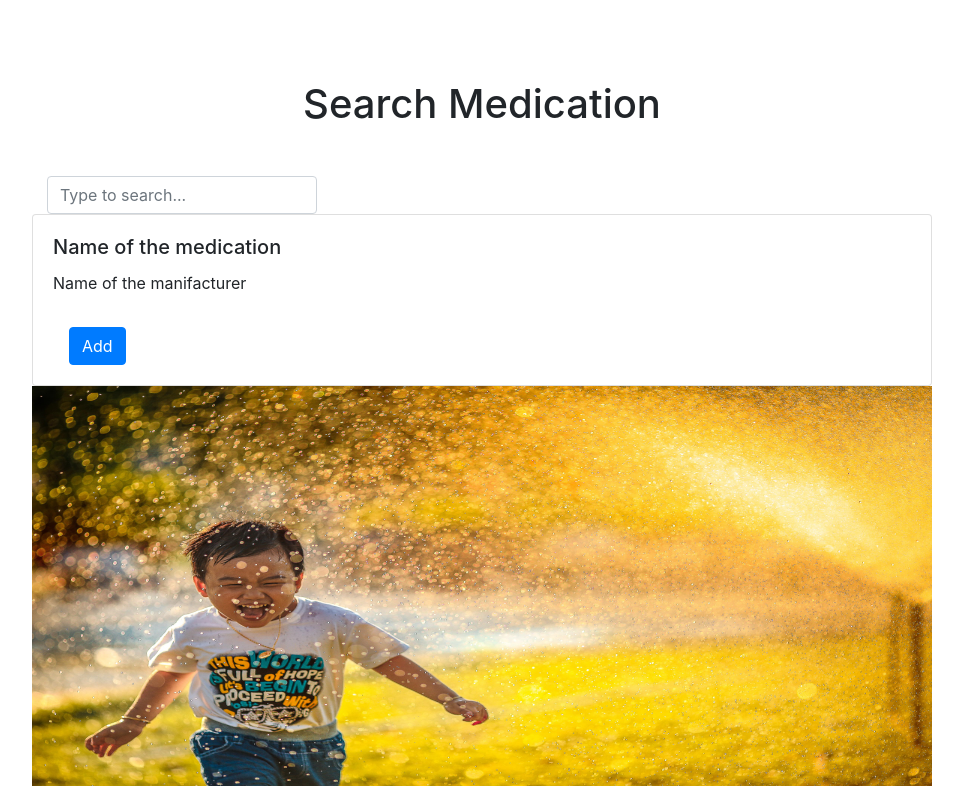
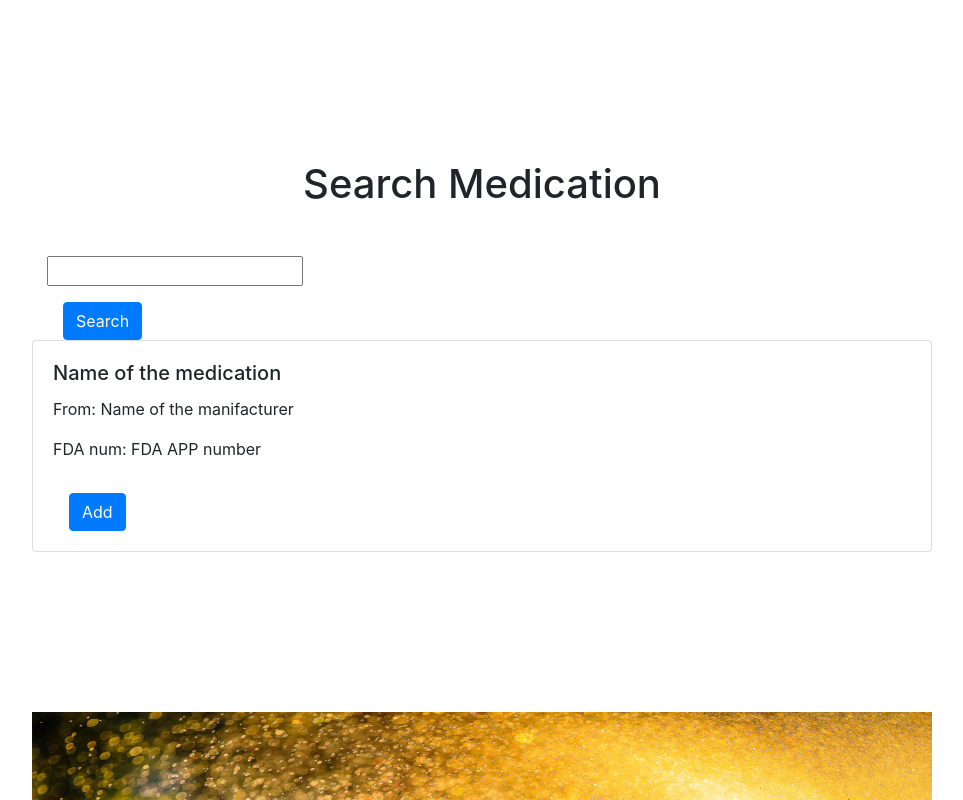
Before and after one commit to chingu-voyages/v27-geckos-team-03, a React (Create React App) app in the folder health-on-time/: page / in a window 1280 px wide. Shown: the top 800 px of the page, without its empty margins (158-1121 px from the left). Built offline with nearby package versions, Linux system fonts and the light colour scheme; no server answers.

Commit message:
Cleaned medicationcard.js

```diff
--- a/health-on-time/src/components/MedicationCard.js
+++ b/health-on-time/src/components/MedicationCard.js
@@ -6,10 +6,11 @@ const MedicationCard = ({ medications }) => {
     <div>
       <CardDeck>
         {medications.map((medication) => (
-          <Card>
+          <Card key={medication.appNumber}>
             <Card.Body>
               <Card.Title>{medication.brandName}</Card.Title>
-              <Card.Text>{medication.manifacturer}</Card.Text>
+              <Card.Text>From: {medication.manifacturer}</Card.Text>
+              <Card.Text>FDA num: {medication.appNumber}</Card.Text>
               <Button>Add</Button>
             </Card.Body>
           </Card>
--- a/health-on-time/src/components/SearchBox.js
+++ b/health-on-time/src/components/SearchBox.js
@@ -1,16 +1,36 @@
-import React from "react";
+import React, { useState } from "react";
+import { Button } from "react-bootstrap";
 
 const SearchBox = (props) => {
+  const [title, setTitle] = useState("");
+
   return (
     <div className="col col-sm-4">
-      <input
-        className="form-control"
-        value={props.value}
-        onChange={(event) => props.setSearchValue(event.target.value)}
-        placeholder="Type to search..."
-      ></input>
+      <form
+        onSubmit={(e) => {
+          e.preventDefault();
+          props.setSearchValue(title);
+        }}
+      >
+        <input onChange={(event) => setTitle(event.target.value)} />
+        <Button
+          onClick={(e) => {
+            e.preventDefault();
+            props.setSearchValue(title);
+          }}
+        >
+          Search
+        </Button>
+      </form>
     </div>
   );
 };
 
 export default SearchBox;
+
+// <input
+//   className="form-control"
+//   value={props.value}
+//   placeholder="Type to search..."
+//   onChange={(event) => props.setSearchValue(event.target.value)}
+// ></input>;
--- a/health-on-time/src/components/SearchMedication.js
+++ b/health-on-time/src/components/SearchMedication.js
@@ -7,6 +7,7 @@ const SearchMedication = () => {
     {
       brandName: "Name of the medication",
       manifacturer: "Name of the manifacturer",
+      appNumber: "FDA APP number",
     },
   ]);
   const [searchValue, setSearchValue] = useState("");
@@ -16,24 +17,18 @@ const SearchMedication = () => {
     //const url = `https://api.fda.gov/drug/drugsfda.json?search=openfda.generic_name%22methadone%22&limit=5`;
     const response = await fetch(url);
     const responseJson = await response.json();
+
     if (responseJson.results) {
       console.log(responseJson.results);
-      //setMedications(responseJson.results[0].openfda.brand_name);
-      //setMedications([responseJson.results]);
-      console.log(responseJson.results);
-
       responseJson.results.forEach((e) => {
         if (!e.openfda) {
-          return console.log("No openfda");
+          return;
         } else {
-          // console.log(
-          //   e.openfda.brand_name[0],
-          //   e.openfda.manufacturer_name[0],
-          //   e.openfda.application_number[0]
-          // );
+          console.log(e.openfda.manufacturer_name[0]);
           const nObj = {
             brandName: e.openfda.brand_name[0],
             manifacturer: e.openfda.manufacturer_name[0],
+            appNumber: e.openfda.application_number[0],
           };
           let arr = medications.concat(nObj);
           setMedications(arr);
@@ -44,11 +39,10 @@ const SearchMedication = () => {
 
   useEffect(() => {
     getFDARequest(searchValue);
-    console.log("From use effect", medications);
   }, [searchValue]);
 
   return (
-    <div>
+    <div style={{ margin: "10rem 0" }}>
       <h1>Search Medication</h1>
       <SearchBox searchValue={searchValue} setSearchValue={setSearchValue} />
       <MedicationCard medications={medications} />
```
